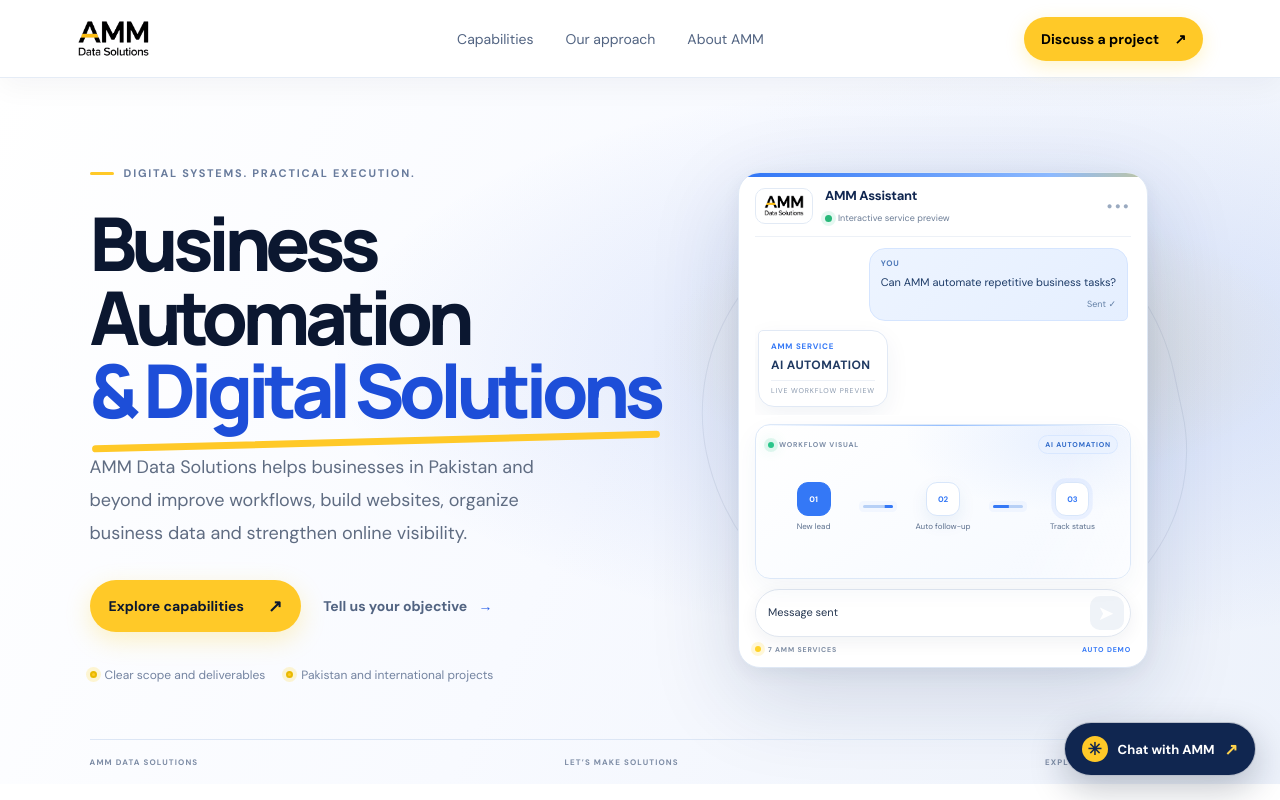
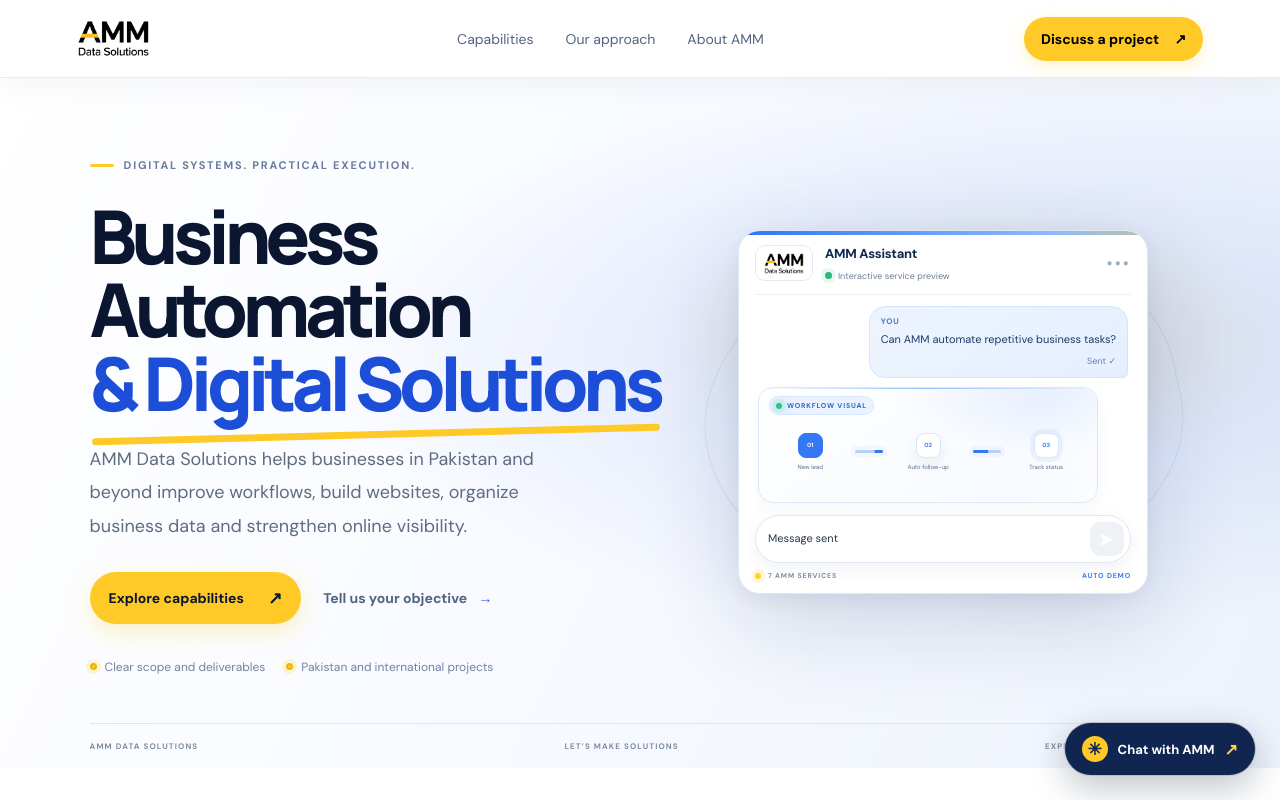
Before and after one commit to wwwab229-cpu/amm-data-solutions-website, a Next.js app: page / in a window 1280 px wide. Shown: the top 800 px of the page. Built offline with nearby package versions, Linux system fonts and the light colour scheme.

Commit message:
Move service animations into chat replies without service labels

```diff
--- a/app/page.tsx
+++ b/app/page.tsx
@@ -45,6 +45,19 @@ function ServiceVisual({ type }: { type: string }) {
     {scene:"creative",service:"CREATIVE DESIGN",message:"I need branded social media designs."}
   ];
 
+function DemoWorkflow({ scene, historical=false }: { scene: string; historical?: boolean }) {
+  const labels:Record<string,string>={idle:"WORKFLOW",automation:"AI AUTOMATION",chatbot:"AI CHATBOTS",website:"WEB & E-COMMERCE",data:"DATA & REPORTING",seo:"SEO + AI SEARCH",marketing:"DIGITAL ADS",creative:"CREATIVE & BRAND"};
+  return <div className={`heroWorkPreview historyWorkPreview work-${scene}`} aria-label={`${scene} workflow animation`}>
+    <div className="heroWorkHead"><span className="heroWorkLive"><i/> WORKFLOW VISUAL</span>{!historical&&<span>{labels[scene]||"WORKFLOW"}</span>}</div>
+    {scene==="automation"&&<div className="workflowAnimation"><div className="workflowNode activeNode"><b>01</b><span>New lead</span></div><i className="workflowConnector"/><div className="workflowNode"><b>02</b><span>Auto follow-up</span></div><i className="workflowConnector"/><div className="workflowNode"><b>03</b><span>Track status</span></div></div>}
+    {scene==="chatbot"&&<div className="botAnimation"><div className="botFace"><span/><span/><i/></div><div className="botReplyLines"><i/><i/><i/></div><div className="botSpark">✦</div></div>}
+    {scene==="website"&&<div className="websiteAnimation"><div className="siteMockTop"><i/><i/><i/></div><div className="siteMockHero"><div><b/><i/><i/><span/></div><div className="siteMockImage"/></div><div className="siteMockCards"><i/><i/><i/></div></div>}
+    {scene==="data"&&<div className="dataAnimation"><div className="dataBigNumber"><small>REPORT SNAPSHOT</small><b>Clearer insights</b><span>Updating dashboard…</span></div><div className="dataAnimationBars"><i/><i/><i/><i/><i/><i/><i/></div></div>}
+    {scene==="seo"&&<div className="seoAnimation"><div className="seoSearchBar"><span>⌕</span><i/></div><div className="seoResult"><b/><i/><i/></div><div className="seoResult secondResult"><b/><i/><i/></div><span className="seoScan">SCANNING STRUCTURE</span></div>}
+    {scene==="marketing"&&<div className="marketingAnimation"><div className="marketingCard"><span>CAMPAIGN</span><b>Right audience</b><i/><i/><small>Track · Learn · Improve</small></div><div className="marketingOrbit"><i/><i/><i/></div></div>}
+    {scene==="creative"&&<div className="creativeAnimation"><div className="creativePoster"><span>AMM / STUDIO</span><b>IDEA<br/>→ IMPACT</b><i/></div><div className="creativeSwatches"><i/><i/><i/></div></div>}
+  </div>;
+}
 export default function Home() {
   const [openFaq,setOpenFaq]=useState<number|null>(null);
   const [contactOpen,setContactOpen]=useState(false);
@@ -116,21 +129,12 @@ export default function Home() {
             <span className="heroChatMore" aria-hidden="true">•••</span>
           </div>
           <div ref={demoMessagesRef} className="heroChatMessages visualOnlyMessages" aria-live="polite">
-            {demoHistory.map((item,index)=><div className="demoHistoryExchange" key={`${index}-${item.message}`}><div className="heroChatBubble userBubble historyUserBubble"><span className="bubbleName">YOU</span>{item.message}<span className="customerSentStatus">Sent ✓</span></div><div className="heroChatBubble assistantBubble demoAssistantReply historyAssistantBubble"><span className="bubbleName">AMM SERVICE</span><span className="serviceReplyName">{item.service}</span></div></div>)}
+            {demoHistory.map((item,index)=><div className="demoHistoryExchange" key={`${index}-${item.message}`}><div className="heroChatBubble userBubble historyUserBubble"><span className="bubbleName">YOU</span>{item.message}<span className="customerSentStatus">Sent ✓</span></div><DemoWorkflow scene={item.scene} historical /></div>)}
             {demoMessage && <div className="heroChatBubble userBubble"><span className="bubbleName">YOU</span>{demoMessage}{demoSent && <span className="customerSentStatus">Sent ✓</span>}</div>}
-            {demoSent && <div className="heroChatBubble assistantBubble demoAssistantReply"><span className="bubbleName">AMM SERVICE</span><span className="serviceReplyName">{demoService}</span><span className="assistantMessageMeta">LIVE WORKFLOW PREVIEW</span></div>}
+            {demoSent && <DemoWorkflow scene={demoScene} historical />}
             {demoTyping && !demoMessage && <div className="heroAutoTyping"><i/><i/><i/><small>Preparing message…</small></div>}
           </div>
-          <div className={`heroWorkPreview currentWorkPreview work-${demoScene}`} key={demoScene} aria-label={`${demoScene} workflow animation`}>
-            <div className="heroWorkHead"><span className="heroWorkLive"><i/> WORKFLOW VISUAL</span><span>{demoSceneLabel}</span></div>
-            {demoScene === "automation" && <div className="workflowAnimation"><div className="workflowNode activeNode"><b>01</b><span>New lead</span></div><i className="workflowConnector"/><div className="workflowNode"><b>02</b><span>Auto follow-up</span></div><i className="workflowConnector"/><div className="workflowNode"><b>03</b><span>Track status</span></div></div>}
-            {demoScene === "chatbot" && <div className="botAnimation"><div className="botFace"><span/><span/><i/></div><div className="botReplyLines"><i/><i/><i/></div><div className="botSpark">✦</div></div>}
-            {demoScene === "website" && <div className="websiteAnimation"><div className="siteMockTop"><i/><i/><i/></div><div className="siteMockHero"><div><b/><i/><i/><span/></div><div className="siteMockImage"/></div><div className="siteMockCards"><i/><i/><i/></div></div>}
-            {demoScene === "data" && <div className="dataAnimation"><div className="dataBigNumber"><small>REPORT SNAPSHOT</small><b>Clearer insights</b><span>Updating dashboard…</span></div><div className="dataAnimationBars"><i/><i/><i/><i/><i/><i/><i/></div></div>}
-            {demoScene === "seo" && <div className="seoAnimation"><div className="seoSearchBar"><span>⌕</span><i/></div><div className="seoResult"><b/><i/><i/></div><div className="seoResult secondResult"><b/><i/><i/></div><span className="seoScan">SCANNING STRUCTURE</span></div>}
-            {demoScene === "marketing" && <div className="marketingAnimation"><div className="marketingCard"><span>CAMPAIGN</span><b>Right audience</b><i/><i/><small>Track · Learn · Improve</small></div><div className="marketingOrbit"><i/><i/><i/></div></div>}
-            {demoScene === "creative" && <div className="creativeAnimation"><div className="creativePoster"><span>AMM / STUDIO</span><b>IDEA<br/>→ IMPACT</b><i/></div><div className="creativeSwatches"><i/><i/><i/></div></div>}
-          </div>
+
 
           <div className="heroChatComposer demoComposer" aria-label="Live demo message composer">
             <div className="demoComposerText">{demoDraft || (demoSent ? "Message sent" : "Type a message…")}{demoTyping && demoDraft && <span className="demoCaret" aria-hidden="true"/>}</div>
```
